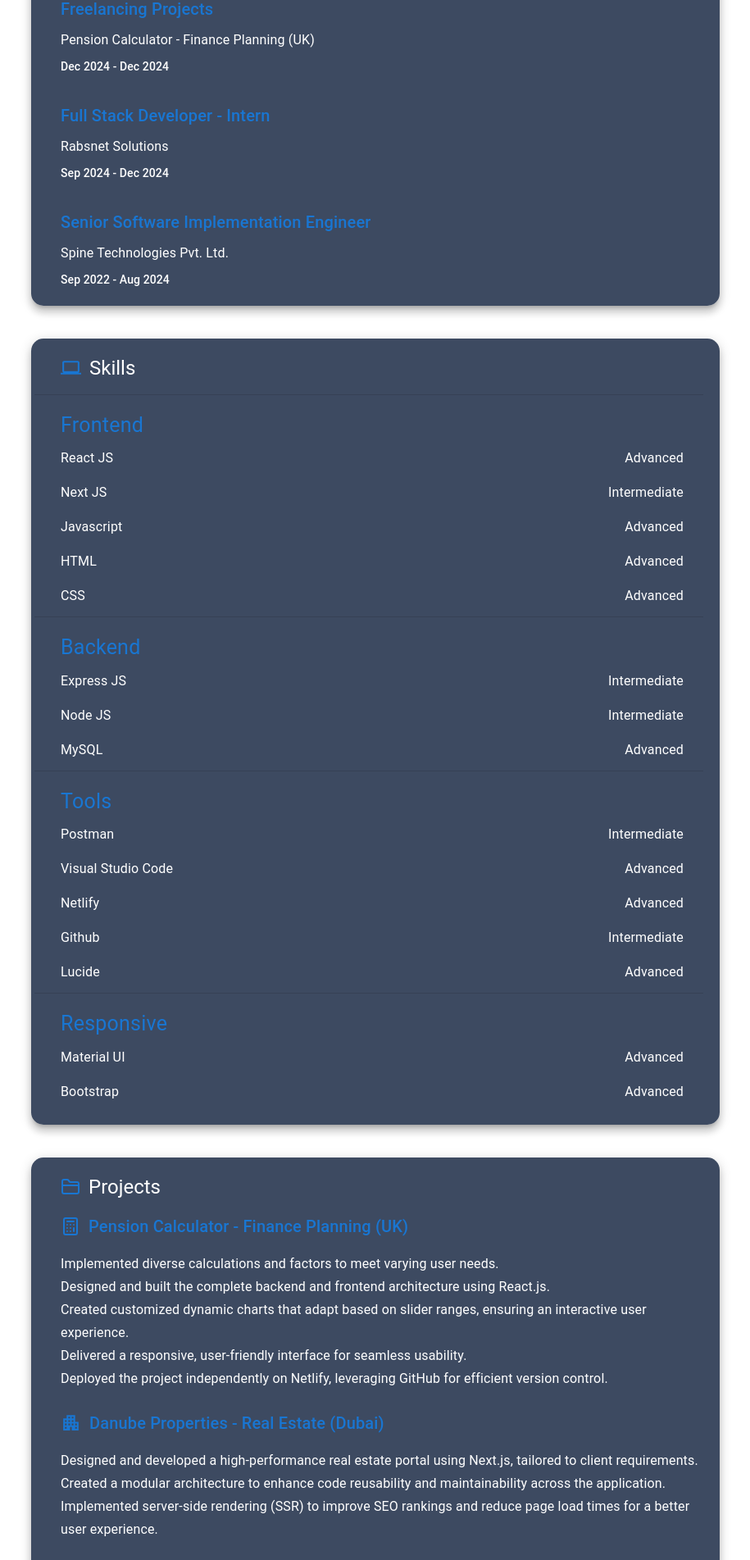
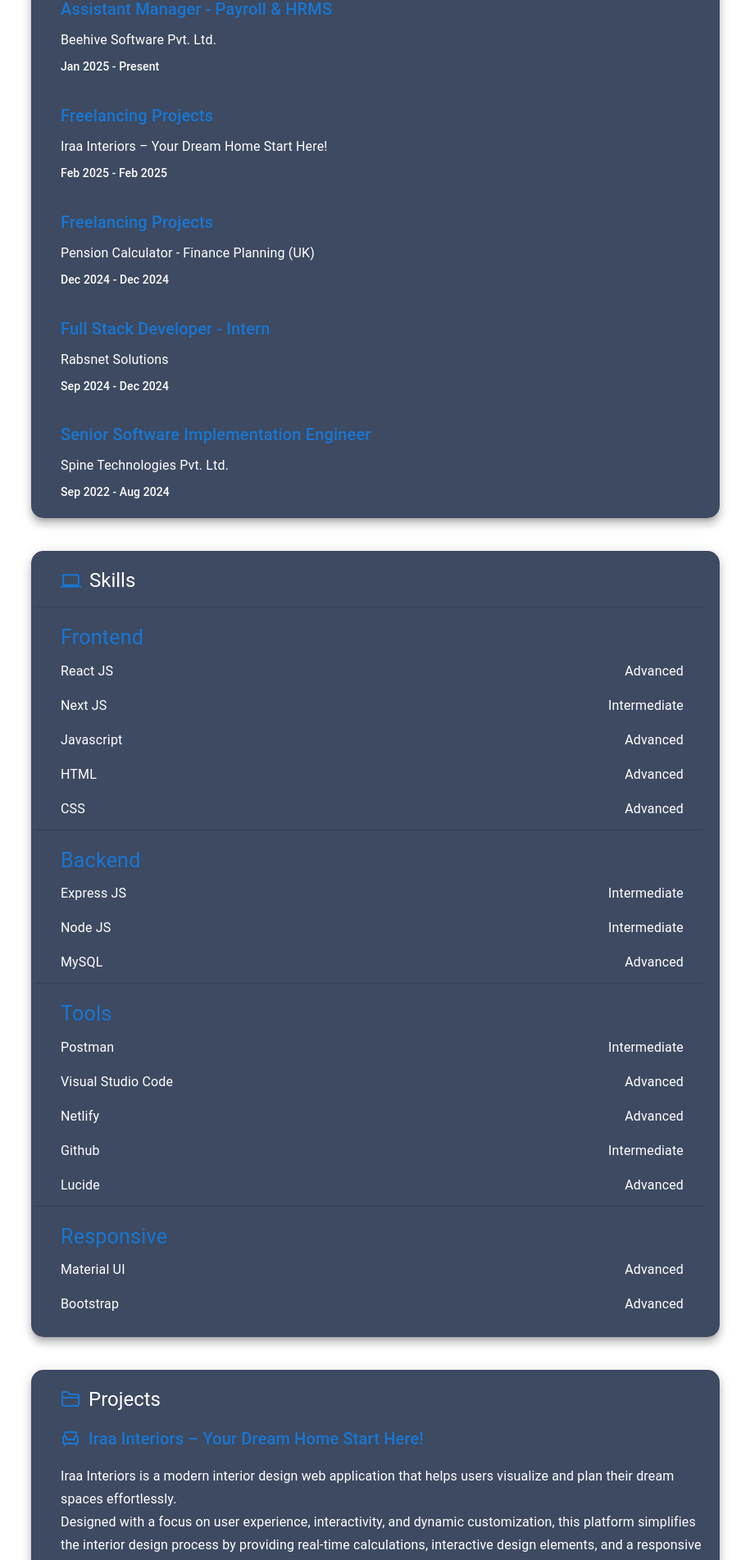
Before and after one commit to Sachin2123/react-portfolio, a React (Create React App) app: page / in a window 1280 px wide. Shown: the part 880-2783 px from the top of the page at 82% size, without its empty margins (182-1097 px from the left). Built offline with nearby package versions, Linux system fonts and the light colour scheme.

Commit message:
experience and projects added

```diff
--- a/src/Pages/Experience/Experience.js
+++ b/src/Pages/Experience/Experience.js
@@ -49,6 +49,18 @@ const Experience = () => {
 
             <Box sx={{ display: "flex", gap: 1, flexDirection: "column" }}>
               <Typography variant="h6" sx={{ color: "#1976d2", ml: 2 }}>
+                Assistant Manager - Payroll & HRMS
+              </Typography>
+              <Typography variant="subtitle1" sx={{ color: "white", ml: 2 }}>
+                Beehive Software Pvt. Ltd.
+              </Typography>
+              <Typography variant="subtitle2" sx={{ color: "white", ml: 2 }}>
+                Jan 2025 - Present
+              </Typography>
+            </Box>
+
+            <Box sx={{ display: "flex", gap: 1, flexDirection: "column" }}>
+              <Typography variant="h6" sx={{ color: "#1976d2", ml: 2, mt: 4 }}>
                 Freelancing Projects
               </Typography>
               <Typography variant="subtitle1" sx={{ color: "white", ml: 2 }}>
--- a/src/Pages/Home/Home.js
+++ b/src/Pages/Home/Home.js
@@ -15,6 +15,7 @@ import TvIcon from "@mui/icons-material/Tv";
 import { Button, Grid, Typography, Paper, Box, Divider } from "@mui/material";
 import { FileUser, Hospital, FolderClosed, Calculator } from "lucide-react";
 import AnimatedBackground from "../../component/AnimatedBackground/AnimatedBackground";
+import { Armchair } from "lucide-react";
 
 const Home = () => {
   const Icons = [
@@ -255,6 +256,34 @@ const Home = () => {
 
             <Box sx={{ display: "flex", gap: 1, flexDirection: "column" }}>
               <Typography variant="h6" sx={{ color: "#1976d2", ml: 2 }}>
+                Assistant Manager - Payroll & HRMS
+              </Typography>
+              <Typography variant="subtitle1" sx={{ color: "white", ml: 2 }}>
+                Beehive Software Pvt. Ltd.
+              </Typography>
+              <Typography variant="subtitle2" sx={{ color: "white", ml: 2 }}>
+                Jan 2025 - Present
+              </Typography>
+            </Box>
+
+            <Box
+              sx={{ display: "flex", gap: 1, flexDirection: "column", mt: 4 }}
+            >
+              <Typography variant="h6" sx={{ color: "#1976d2", ml: 2 }}>
+                Freelancing Projects
+              </Typography>
+              <Typography variant="subtitle1" sx={{ color: "white", ml: 2 }}>
+                Iraa Interiors – Your Dream Home Start Here!
+              </Typography>
+              <Typography variant="subtitle2" sx={{ color: "white", ml: 2 }}>
+                Feb 2025 - Feb 2025
+              </Typography>
+            </Box>
+
+            <Box
+              sx={{ display: "flex", gap: 1, flexDirection: "column", mt: 4 }}
+            >
+              <Typography variant="h6" sx={{ color: "#1976d2", ml: 2 }}>
                 Freelancing Projects
               </Typography>
               <Typography variant="subtitle1" sx={{ color: "white", ml: 2 }}>
@@ -425,6 +454,37 @@ const Home = () => {
                 gap: "10px",
                 ml: 2,
                 mb: 2,
+              }}
+            >
+              <Armchair color="#1976d2" sx={{ fontSize: "25px", ml: 0 }} />
+              <Typography variant="h6" sx={{ color: "#1976d2", ml: 0 }}>
+                Iraa Interiors – Your Dream Home Start Here!
+              </Typography>
+            </Box>
+
+            <Typography variant="subtitle1" sx={{ color: "white", ml: 2 }}>
+              Iraa Interiors is a modern interior design web application that
+              helps users visualize and plan their dream spaces effortlessly.
+            </Typography>
+            <Typography variant="subtitle1" sx={{ color: "white", ml: 2 }}>
+              Designed with a focus on user experience, interactivity, and
+              dynamic customization, this platform simplifies the interior
+              design process by providing real-time calculations, interactive
+              design elements, and a responsive interface.
+            </Typography>
+            <Typography variant="subtitle1" sx={{ color: "white", ml: 2 }}>
+              Created whole software using Reactjs, Material UI (Grid,
+              Components)
+            </Typography>
+
+            <Box
+              sx={{
+                display: "flex",
+                alignItems: "center",
+                gap: "10px",
+                ml: 2,
+                mb: 2,
+                mt: 3,
               }}
             >
               <Calculator color="#1976d2" sx={{ fontSize: "25px", ml: 0 }} />
--- a/src/Pages/Projects/Projects.js
+++ b/src/Pages/Projects/Projects.js
@@ -7,6 +7,7 @@ import TvIcon from "@mui/icons-material/Tv";
 import { Grid, Typography, Paper, Box } from "@mui/material";
 import { FolderClosed, Hospital, Calculator } from "lucide-react";
 import AnimatedBackground from "../../component/AnimatedBackground/AnimatedBackground";
+import { Armchair } from "lucide-react";
 
 const Projects = () => {
   return (
@@ -59,6 +60,37 @@ const Projects = () => {
                 gap: "10px",
                 ml: 2,
                 mb: 2,
+              }}
+            >
+              <Armchair color="#1976d2" sx={{ fontSize: "25px", ml: 0 }} />
+              <Typography variant="h6" sx={{ color: "#1976d2", ml: 0 }}>
+                Iraa Interiors – Your Dream Home Start Here!
+              </Typography>
+            </Box>
+
+            <Typography variant="subtitle1" sx={{ color: "white", ml: 2 }}>
+              Iraa Interiors is a modern interior design web application that
+              helps users visualize and plan their dream spaces effortlessly.
+            </Typography>
+            <Typography variant="subtitle1" sx={{ color: "white", ml: 2 }}>
+              Designed with a focus on user experience, interactivity, and
+              dynamic customization, this platform simplifies the interior
+              design process by providing real-time calculations, interactive
+              design elements, and a responsive interface.
+            </Typography>
+            <Typography variant="subtitle1" sx={{ color: "white", ml: 2 }}>
+              Created whole software using Reactjs, Material UI (Grid,
+              Components)
+            </Typography>
+
+            <Box
+              sx={{
+                display: "flex",
+                alignItems: "center",
+                gap: "10px",
+                ml: 2,
+                mb: 2,
+                mt: 3,
               }}
             >
               <Calculator color="#1976d2" sx={{ fontSize: "25px", ml: 0 }} />
```
